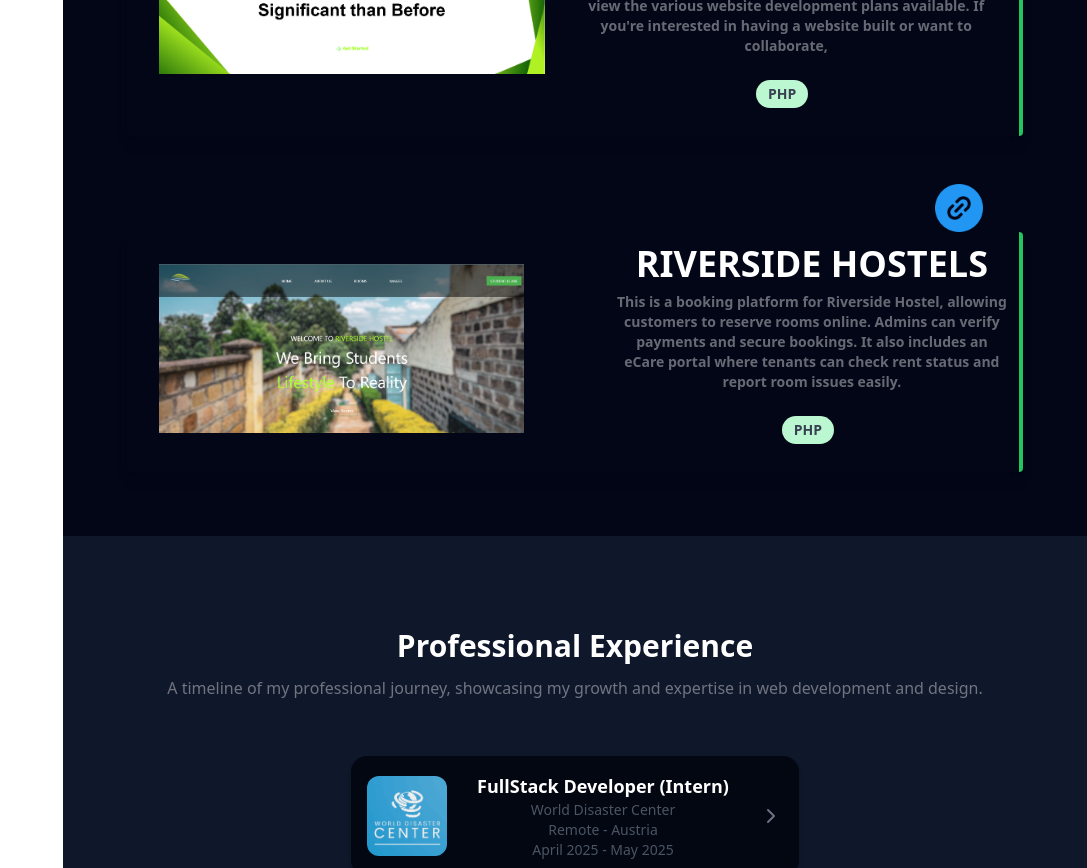
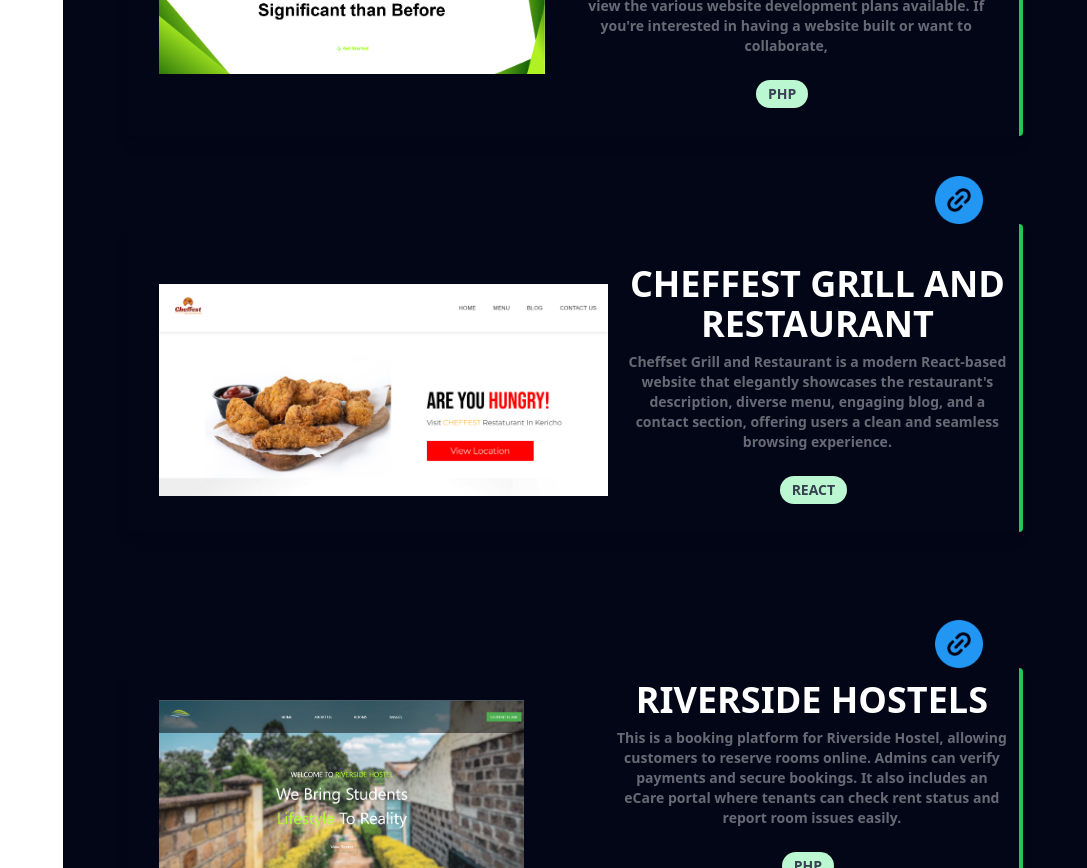
Before and after one commit to kevinkirui2/Portfolio, a React (Create React App) app: page / in a window 1280 px wide. Shown: the part 1280-2148 px from the top of the page, without its empty margins (193-1280 px from the left). Built offline with nearby package versions, Linux system fonts and the light colour scheme.

Commit message:
Added Project

```diff
--- a/src/Components/Projects.jsx
+++ b/src/Components/Projects.jsx
@@ -1,6 +1,7 @@
 import FadeInSection2 from "./FadeInSection2";
 import Kktech from "./Images/kktec.png";
 import Rvd from "./Images/riverside.png";
+import Kktech2 from "./Images/cheffset.png";
 import Link from "./Images/link.png";
 function Projects() {
   return (
@@ -26,7 +27,10 @@
             />
             </a>
           </div>
-          <div class="lg:max-w-full   border-r-4 border-green-500 lg:flex sm:block p-3 rounded overflow-hidden  shadow-lg">
+
+
+
+            <div class="lg:max-w-full    border-r-4 border-green-500 lg:flex sm:block p-3 rounded overflow-hidden  shadow-lg">
             <div className="p-5 text-center ">
               <a
                 href="https://flashtech.co.ke/KKTECHINNOVATIONS/portfolio.php"
@@ -56,17 +60,65 @@
               </div>
             </div>
           </div>
+
+
+
+
+         <div className="flex pt-10 justify-end hover:cursor-pointer ">
+              <a
+                href="https://cheffest-zeta.vercel.app/"
+                target="_blank"
+                rel="noopener noreferrer"
+              >
+            <img
+              className="w-12 mr-10"
+              src={Link}
+              alt="Sunset in the mountains"
+            />
+            </a>
+          </div>
+
+          <div class="lg:max-w-full pt-10   border-r-4 border-green-500 lg:flex sm:block p-3 rounded overflow-hidden  shadow-lg">
+            <div className="p-5 text-center ">
+              <a
+                href="https://cheffest-zeta.vercel.app/"
+                target="_blank"
+                rel="noopener noreferrer"
+              >
+                <img
+                  className=""
+                  src={Kktech2}
+                  alt="Sunset in the mountains"
+                />
+              </a>{" "}
+            </div>
+            <div class="">
+              <div class="font-bold text-white text-4xl mb-2">
+                CHEFFEST GRILL AND RESTAURANT
+              </div>
+
+              <p className="font-bold opacity-40 text-white text-sm mb-2">
+             Cheffset Grill and Restaurant is a modern React-based website that elegantly showcases the restaurant's description, diverse menu, engaging blog, and a contact section, offering users a clean and seamless browsing experience.
+              </p>
+
+              <div class="px-6 pt-4 pb-2">
+                <span class="inline-block bg-green-200 rounded-full px-3 py-1 text-sm font-semibold text-gray-700 mr-2 mb-2">
+                  REACT
+                </span>
+              </div>
+            </div>
+          </div>
           <br></br>
           <br></br>
 
-           <div className="flex justify-end hover:cursor-pointer ">
+           <div className="flex pt-10  justify-end hover:cursor-pointer ">
             <img
               className="w-12 mr-10"
               src={Link}
               alt="Sunset in the mountains"
             />
           </div>
-          <div class="lg:max-w-full   border-r-4 border-green-500 lg:flex sm:block p-3 rounded overflow-hidden  shadow-lg">
+          <div class="lg:max-w-full  border-r-4 border-green-500 lg:flex sm:block p-3 rounded overflow-hidden  shadow-lg">
             <div className="p-5 text-center ">
               <a
                 href="https://flashtech.co.ke/KKTECHINNOVATIONS/portfolio.php"
```
Also changed, not shown: src/Components/Images/cheffset.png (added).
